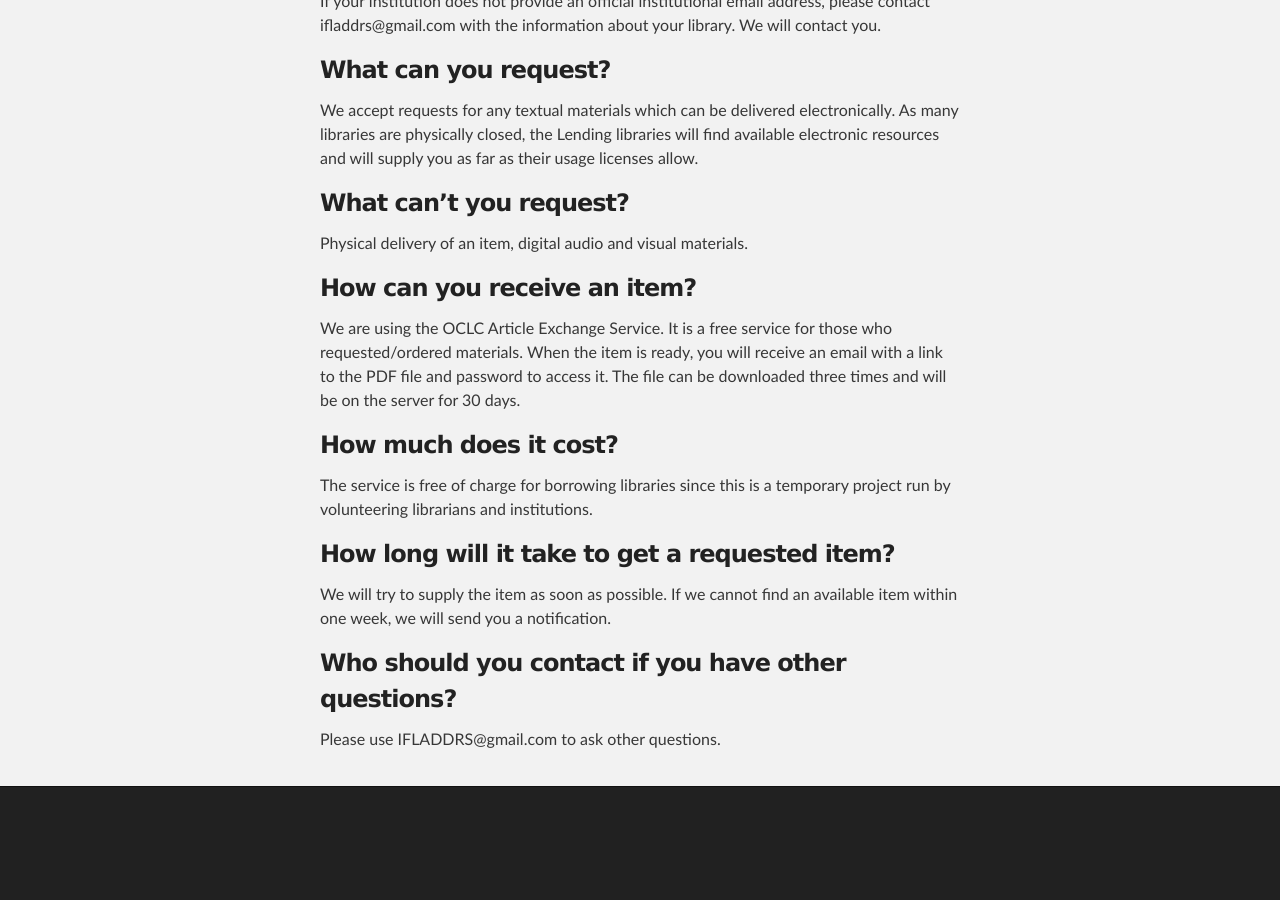
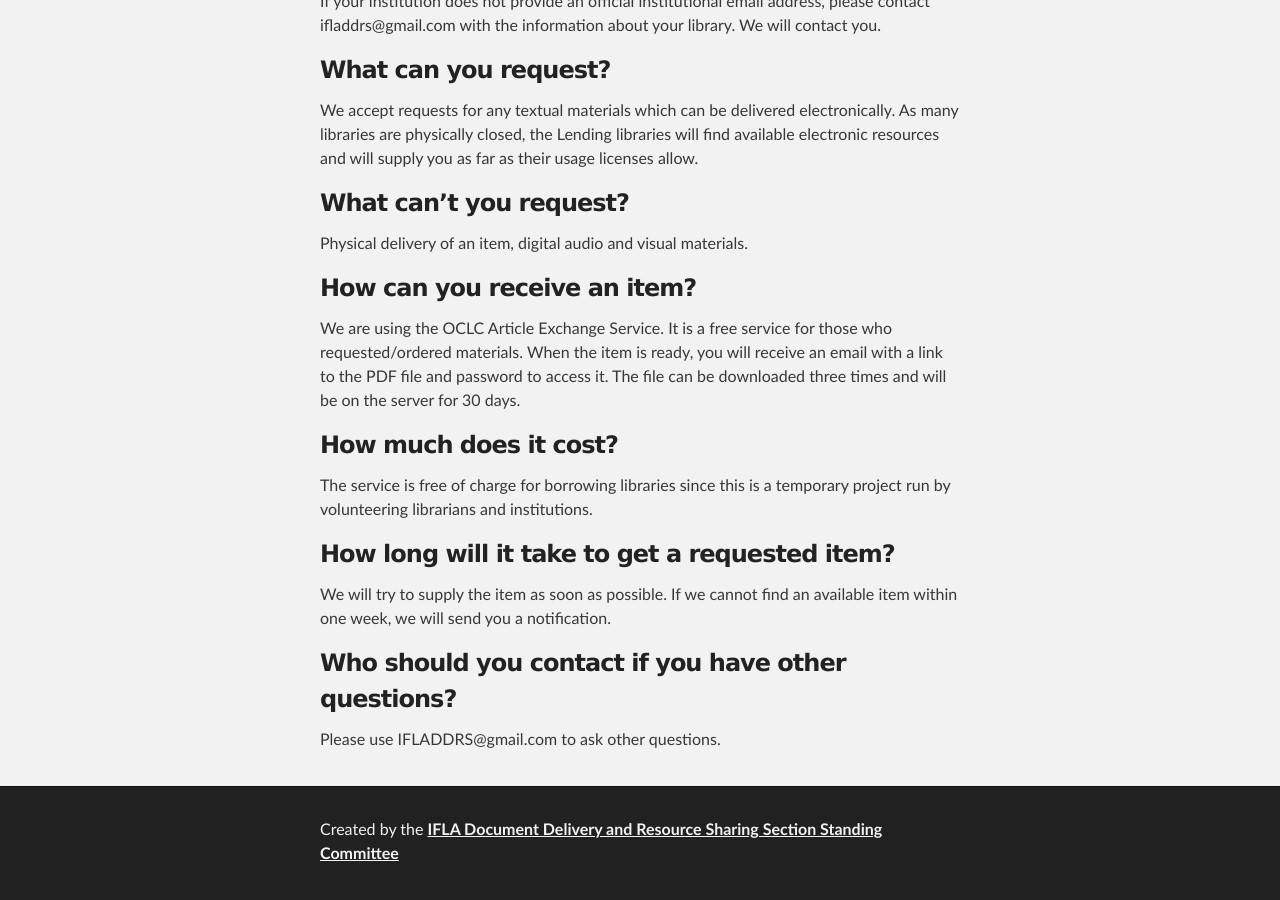
Before and after one commit to JosephMcArthur/rscvd-dev, a Jekyll site: the page built from faq.md, in a window 1280 px wide and 900 px high, scrolled down 595 px. Built offline with Jekyll 4.4.1, drawn with Linux system fonts in a browser that asks for light colours; our own code applies the rules of GitHub Pages for plain Markdown files; before the commit the page ends 1382 px from its top, so only the background shows below that.

Commit message:
nicer names, headers, footers

```diff
--- a/_config.yml
+++ b/_config.yml
@@ -1,5 +1,5 @@
-title: Resource Sharing in the times of COVID-19 (RSCVD)
-description: IFLA Document Delivery and Resource Sharing Section Standing Committee has created this form to facilitate international resource sharing during COVID-19. <br><br> Only Interlibrary loan professionals working in non-for-profit libraries can make requests through this form.
+title: Resource Sharing during COVID-19 (RSCVD)
+description: Only Interlibrary loan professionals working in non-for-profit libraries can make requests.
 show_downloads: false
 google_analytics:
 theme: jekyll-theme-slate
--- a/_layouts/faq.html
+++ b/_layouts/faq.html
@@ -28,6 +28,14 @@
       </section>
     </div>
 
+    <div id="footer_wrap" class="outer">
+      <footer class="inner">
+        {% if site.github.is_project_page %}
+        <p>Created by the <a href="https://www.ifla.org/docdel" target="_blank">IFLA Document Delivery and Resource Sharing Section Standing Committee</a></p>
+        {% endif %}
+      </footer>
+    </div>
+
 
     {% if site.google_analytics %}
       <script>
--- a/_layouts/form.html
+++ b/_layouts/form.html
@@ -38,6 +38,11 @@
       </section>
     </div>
 
+    <div id="footer_wrap" class="outer">
+      <footer class="inner">
+        <p>Created by the <a href="https://www.ifla.org/docdel" target="_blank">IFLA Document Delivery and Resource Sharing Section Standing Committee</a></p>
+      </footer>
+    </div>
 
     {% if site.google_analytics %}
       <script>
--- a/_layouts/thanks.html
+++ b/_layouts/thanks.html
@@ -37,6 +37,12 @@
       </section>
     </div>
 
+    <div id="footer_wrap" class="outer">
+      <footer class="inner">
+        <p>Created by the <a href="https://www.ifla.org/docdel" target="_blank">IFLA Document Delivery and Resource Sharing Section Standing Committee</a></p>
+      </footer>
+    </div>
+
 
     {% if site.google_analytics %}
       <script>
```
Also changed, not shown: _layouts/default.html (+8 -0 lines), thanks.md (+1 -1 lines).
